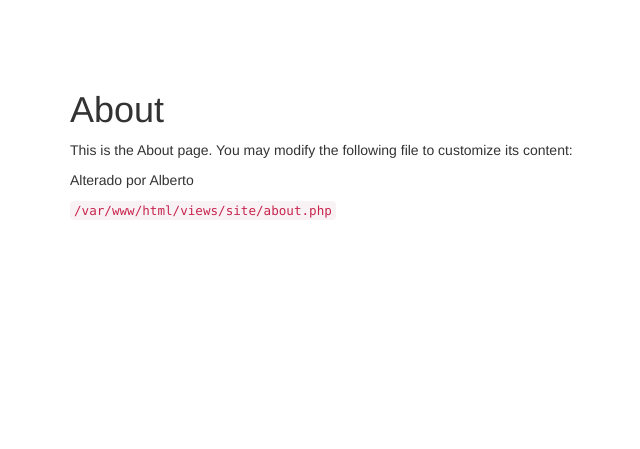
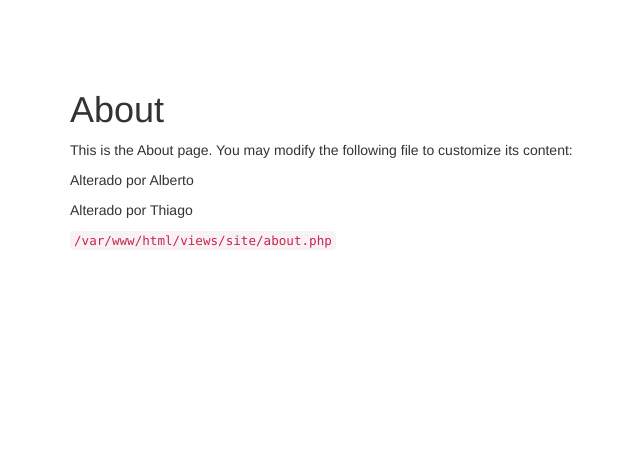
Before and after one commit to albertosql/-PAPS-Sistema-de-Gerenciamento-de-Frotas, a Yii app: template stpcu/views/site/about.php in a window 1280 px wide. Shown: the top 449 px of the page, without its empty margins (0-640 px from the left). Run offline with PHP 8.4 and a stand-in for Yii, Linux system fonts and the light colour scheme; the template is opened without the code that fills it, so the values that code supplies are empty; some libraries are stand-ins or nearby versions.

Commit message:
my first commit

```diff
--- a/stpcu/views/site/about.php
+++ b/stpcu/views/site/about.php
@@ -15,6 +15,7 @@ $this->params['breadcrumbs'][] = $this->title;
     </p>
 
     <p>Alterado por Alberto</p>
+    <p>Alterado por Thiago</p>
 
     <code><?= __FILE__ ?></code>
 </div>
```
